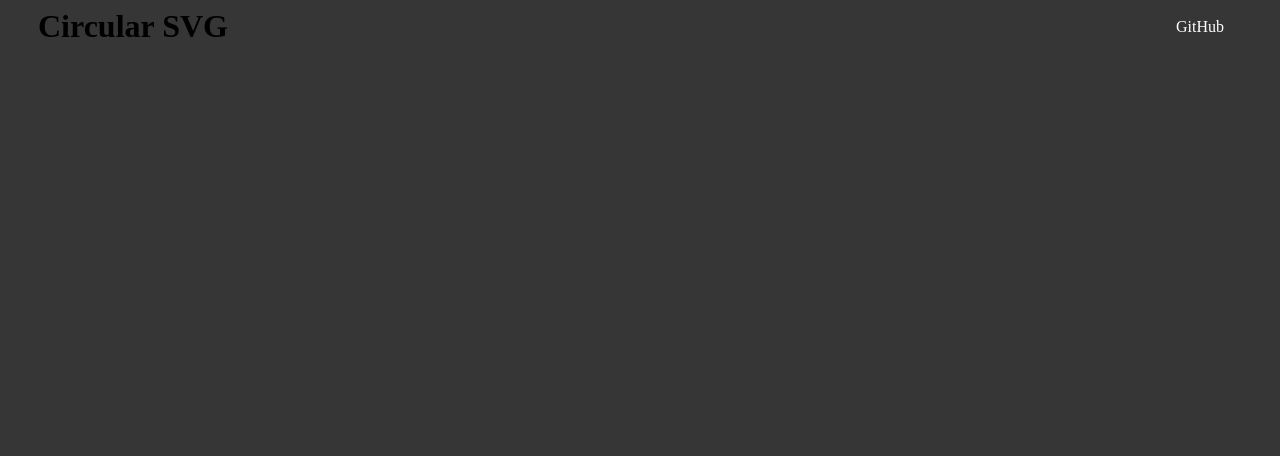
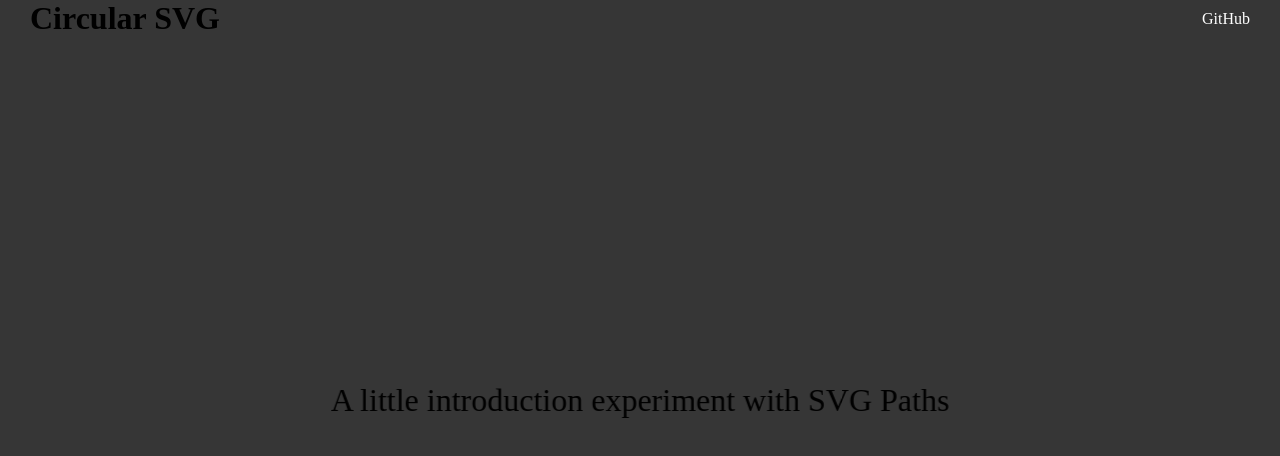
Before and after one commit to dcBrian/Circular-SVG-PATHS, a website built with Parcel: page src/index.html in a window 1280 px wide. Both pictures are taken after a click on the button "CLICK". Built offline with nearby package versions, Linux system fonts and the light colour scheme.

Commit message:
first commit

```diff
--- a/src/animations.js
+++ b/src/animations.js
@@ -3,7 +3,8 @@ import { gsap } from "gsap";
 const DOM = {
   enterCtrl: document.querySelector(".button"),
   enterText: document.querySelector(".button .button-text"),
-  panel: document.querySelector(".panel"),
+  header: document.querySelector(".header"),
+  content: document.querySelector(".content"),
 };
 
 export class Animations {
@@ -23,7 +24,7 @@ export class Animations {
 
   initialize() {
     gsap.set(this.DOM.circleText, { transformOrigin: "50% 50%" });
-    gsap.set([this.DOM.circleText, DOM.enterCtrl, DOM.enterText, DOM.panel], {
+    gsap.set([this.DOM.circleText, DOM.enterCtrl, DOM.enterText, DOM.content], {
       opacity: 0,
     });
     gsap.set(DOM.enterCtrl, { pointerEvents: "none" });
@@ -35,13 +36,14 @@ export class Animations {
 
   addEvents() {
     this.enterClickEv = () => this.enter();
+    DOM.enterCtrl.addEventListener("click", this.enterClickEv);
+    gsap.set(DOM.enterCtrl, { pointerEvents: "auto" });
+
     gsap.to(DOM.enterText, {
-      duration: 2,
+      duration: 0.5,
       ease: "expo",
       opacity: 1,
     });
-    DOM.enterCtrl.addEventListener("click", this.enterClickEv);
-    gsap.set(DOM.enterCtrl, { pointerEvents: "auto" });
   }
 
   removeEvents() {
@@ -77,7 +79,7 @@ export class Animations {
         .timeline({
           repeat: -1,
           repeatDelay: this.wordsAnimation * (2 + this.words),
-          delay: this.wordsAnimation * (2 + 2 * (i + 1)),
+          delay: 0.5 + this.wordsAnimation * (2 + 2 * (i + 1)),
         })
         .to(x, {
           duration: this.wordsAnimation,
@@ -123,7 +125,7 @@ export class Animations {
         0
       )
       .to(
-        DOM.panel,
+        [DOM.header, DOM.content],
         {
           duration: 1,
           ease: "power3.out",
--- a/src/index.html
+++ b/src/index.html
@@ -62,16 +62,17 @@
         </text>
       </svg>
 
-      <div class="panel">
       <div class="header">
         <h1>Circular SVG</h1>
         <nav>
-            <a href="https://github.com/ivucady">GitHub</a>
+          <a href="https://github.com/ivucady/circular_svg_experiment"
+            >GitHub</a
+          >
         </nav>
       </div>
+
       <div class="content">
-          <!-- <p>A little experiment with SVG Paths</p> -->
-        </div>
+        <p>A little introduction experiment with SVG Paths</p>
       </div>
 
       <button class="button">
--- a/src/style.css
+++ b/src/style.css
@@ -1,4 +1,12 @@
+*,
+*::after,
+*::before {
+  box-sizing: border-box;
+  user-select: none;
+}
 body {
+  margin: 0;
+  padding: 0;
   background-color: rgb(54, 54, 54);
   --color-text-circle-1: #272524;
   --color-text-circle-2: #48423c;
@@ -91,6 +99,7 @@ textPath {
 
 .header {
   display: flex;
+  opacity: 0;
 }
 
 .header > * {
@@ -109,21 +118,26 @@ h1 {
 a {
   text-decoration: none;
   color: white;
-  margin: auto 3rem;
+  margin: auto 30px;
 }
 
-.panel {
+.content {
+  position: absolute;
+  top: 50%;
+  left: 50%;
+  transform: translate(-50%, -50%);
+
+  justify-content: flex-start;
+  align-items: center;
+  text-align: center;
   opacity: 0;
 }
 
-.content {
-  display: flex;
-  width: 100vw;
-  position: relative;
-  align-items: center;
-  text-align: center;
+.content > p {
+  font-size: 2rem;
+  line-height: 1.25;
+  max-width: 900px;
+  margin: 0;
+  pointer-events: none;
+  will-change: transform;
 }
-
-.content > p {
-  margin: 0;
-}
```
Also changed, not shown: dist/index.html, 6 other files. Lines whose indentation alone changed are shown as unchanged.
